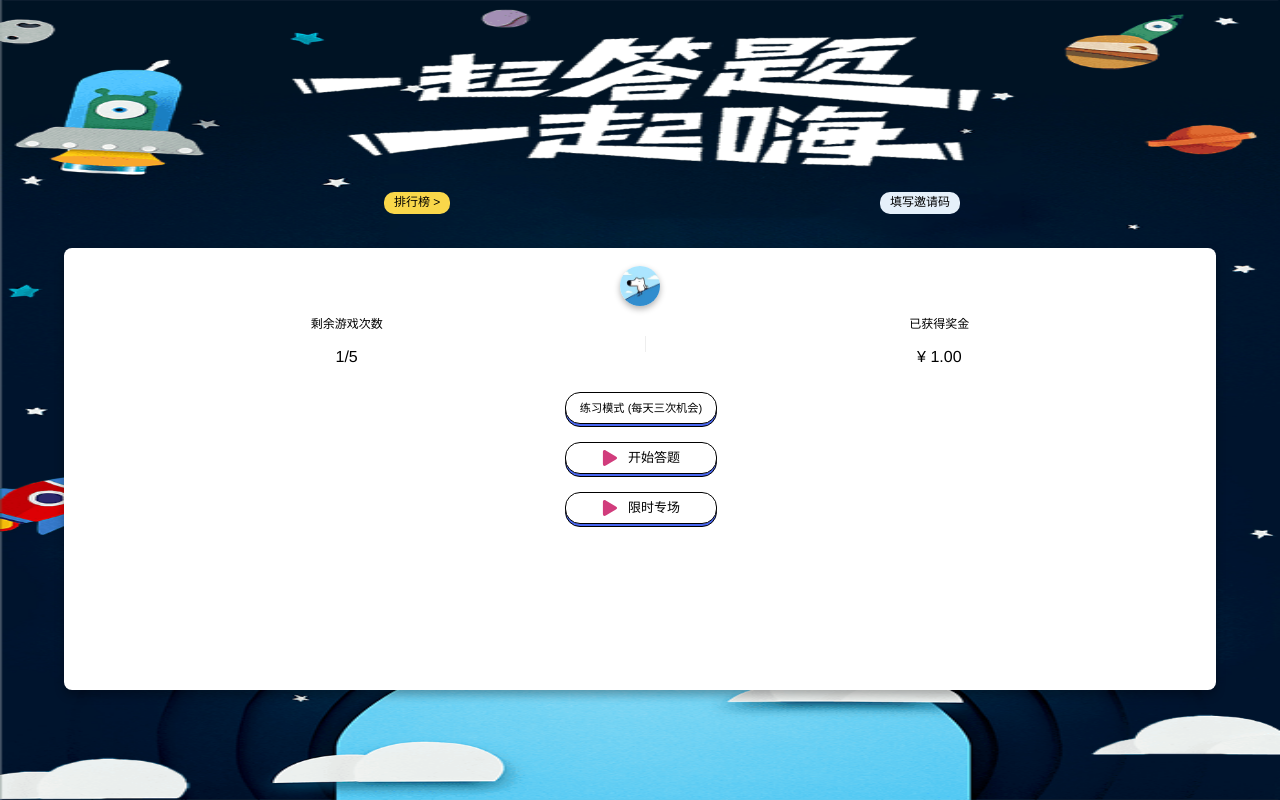
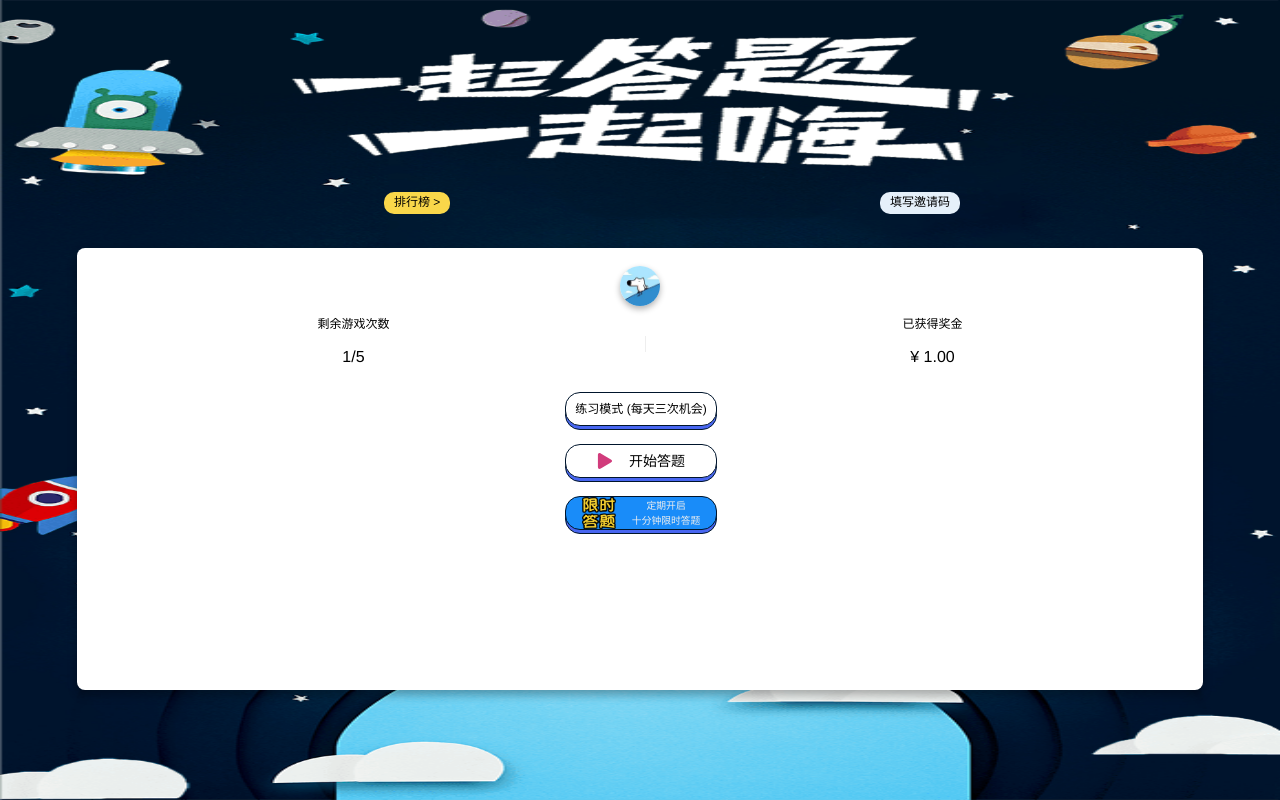
Before and after one commit to twchn/quiz-game, a Vue app: page / in a window 1280 px wide. Built offline with nearby package versions, Linux system fonts and the light colour scheme.

Commit message:
Add limit time answer button

```diff
--- a/src/components/HomePage.vue
+++ b/src/components/HomePage.vue
@@ -2,7 +2,7 @@
   <main class="main">
     <button class="invite-code head-btn">填写邀请码</button>
     <button class="rank-list head-btn">排行榜&nbsp;&gt;</button>
-    <section class="info-panel">
+    <section class="info-panel">  <!--中间的信息栏-->
       <img class="avatar" src="../assets/avatar.jpg" alt="头像">
       <div class="text-info">
         <div>
@@ -15,26 +15,30 @@
           <p>&yen;&nbsp;1.00</p>
         </div>
       </div>
-      <div class="begin-btn practice">
-        <div></div>
-        <div>
+      <!--三个按钮-->
+      <button class="begin-btn practice-btn">
+        <span class="border"></span>
+        <span class="border">
           练习模式 (每天三次机会)
-        </div>
-      </div>
-      <div class="begin-btn">
-        <div></div>
-        <div>
+        </span>
+      </button>
+      <button class="begin-btn">
+        <span class="border"></span>
+        <span class="border">
           <img class="begin" src="../assets/begin.svg" alt="begin">
           开始答题
-        </div>
-      </div>
-      <div class="begin-btn">
-        <div></div>
-        <div>
-          <img class="begin" src="../assets/begin.svg" alt="begin">
-          限时专场
-        </div>
-      </div>
+        </span>
+      </button>
+      <button class="begin-btn limit-time-btn">
+        <span class="border"></span>
+        <span class="border">
+          <img class="limit-time-img" src="../assets/limit-time-answer.png" alt="begin">
+          <span class="limit-time-intro">
+            <span>定期开启</span>
+            <span>十分钟限时答题</span>
+          </span>
+        </span>
+      </button>
     </section>
   </main>
 </template>
@@ -74,11 +78,12 @@ export default {
     right: 25%;
     background-color: #e5f0fa;
   }
+  // 信息栏
   .info-panel {
     display: flex;
     flex-direction: column;
     align-items: center;
-    width: 90%;
+    width: 88%;
     height: 80%;
     margin: auto;
     background-color: #fff;
@@ -91,6 +96,7 @@ export default {
       border-radius: 20px;
       box-shadow: 0 3px 6px rgba(0, 0, 0, 0.3);
     }
+    // 剩余游戏次数和奖金
     .text-info {
       width: 80%;
       display: flex;
@@ -109,40 +115,64 @@ export default {
         background-color: #eee;
       }
     }
+    // 开始按钮
     .begin-btn {
       margin: 10px 10px;
       width: 150px;
-      height: 30px;
+      height: 32px;
       position: relative;
-      div {
+      border-style: none;
+      background-color: #fff;
+      .border {
         position: absolute;
+        left: 0;
         width: 100%;
         height: 100%;
         line-height: 30px;
-        border: 1px solid #000;
+        border: 0.1em solid #00152c;
         border-radius: 15px;
         display: flex;
         flex-direction: row;
         align-items: center;
         justify-content: center;
-        font-size: 13px;
+        font-size: 14px;
       }
-      div:nth-child(1) {
-        top: 3px;
+      .border:nth-child(1) {
+        top: 4px;
         background-color: #4866f1;
       }
-      div:nth-child(2) {
+      .border:nth-child(2) {
         top: 0;
         background-color: #fff;
       }
       .begin {
         width: 16px;
         height: 16px;
-        margin-right: 10px;
+        margin-right: 16px;
       }
     }
-    .practice {
-      div {
+    .practice-btn {
+      .border {
+        font-size: 12px;
+      }
+    }
+    .limit-time-btn {
+      .border {
+        width: 90%;
+        padding: 0 5%;
+        justify-content: space-around;
+        color: #eee;
+      }
+      .border:nth-child(2) {
+        background-color: #198cf9;
+      }
+      .limit-time-img {
+        height: 100%;
+      }
+      .limit-time-intro {
+        display: flex;
+        flex-direction: column;
+        line-height: 15px;
         font-size: 0.7em;
       }
     }
```
Also changed, not shown: src/assets/limit-time-answer.png (added).
